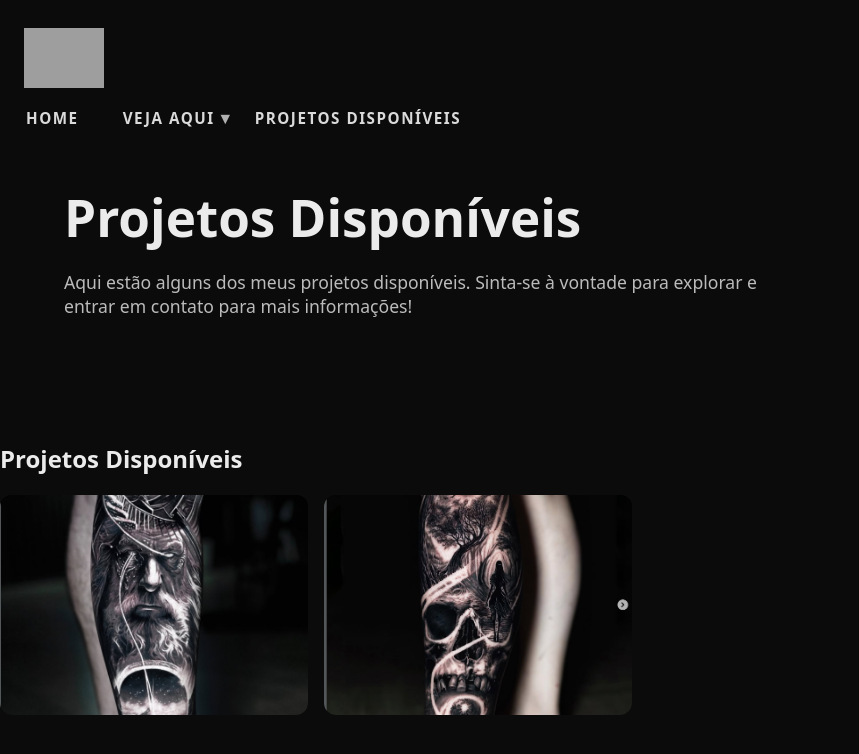
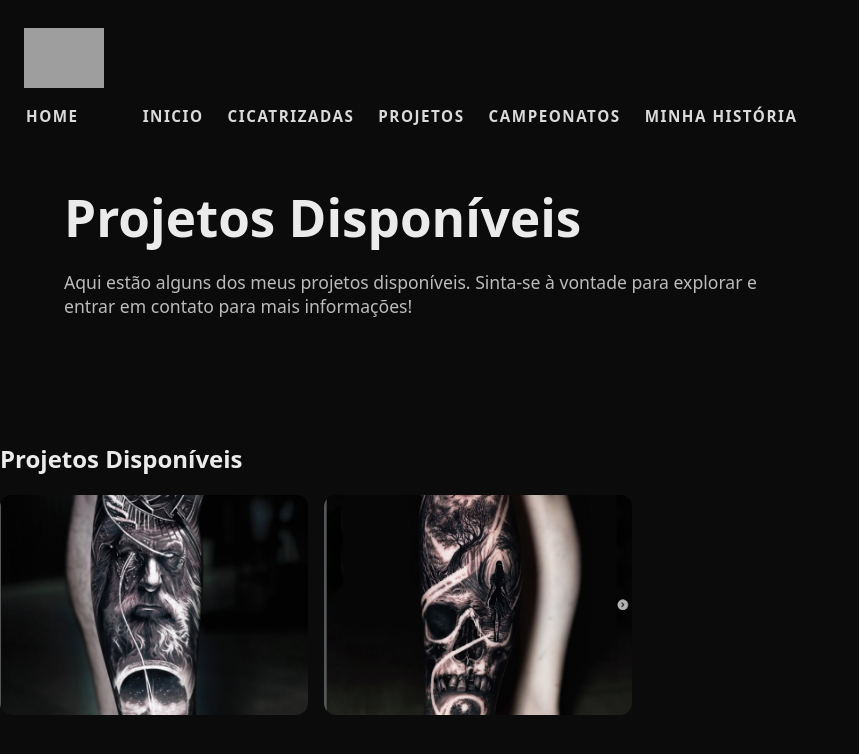
Before and after one commit to faconrado/site-tattoo, a plain HTML site: page projetos.html in a window 1280 px wide. Shown: the whole page, without its empty margins (0-859 px from the left). Drawn offline with nearby package versions, Linux system fonts and the light colour scheme; grey boxes are pictures that could not be loaded.

Commit message:
Colocado menu humberguer em todos os html.

```diff
--- a/projetos.html
+++ b/projetos.html
@@ -24,20 +24,17 @@
                 <a class="nav-link" href="index.html">Home</a>
                 <a class="site-nav" aria-label="Menu principal"</a>
 
+                <button class="menu-toggle" aria-label="Abrir menu" aria-haspopup="true" aria-controls="site-nav" aria-expanded="false">
+                    <span class="hamburger"></span>
+                </button>
 
-                <div class="dropdown">
-                    <a class="nav-link dropdown__toggle" href="#" aria-haspopup="true">
-                    Veja Aqui <span class="chev">▾</span>
-                    </a>
-
-                    <div class="dropdown__menu">
-                    <a href="cicatrizadas.html">Cicatrizadas</a>
-                    <a href="projetos.html">Projetos</a>
-                    <a href="campeonatos.html">Campeonatos</a>
-                    <a href="historia.html">Minha história</a>
-                    </div>
-                </div>
-                <a class="nav-link is-active" href="projetos.html">Projetos Disponíveis</a>
+                <nav class="site-nav">
+                    <a href="index.html" class="nav-link">Inicio</a>
+                    <a href="cicatrizadas.html" class="nav-link">Cicatrizadas</a>
+                    <a href="projetos.html" class="nav-link">Projetos</a>
+                    <a href="campeonatos.html" class="nav-link">Campeonatos</a>
+                    <a href="historia.html" class="nav-link">Minha história</a>
+                </nav>
             </nav>
         </div>
     </header>
```
Also changed, not shown: campeonatos.html (+10 -12 lines), cicatrizadas.html (+14 -18 lines), historia.html (+10 -14 lines).
